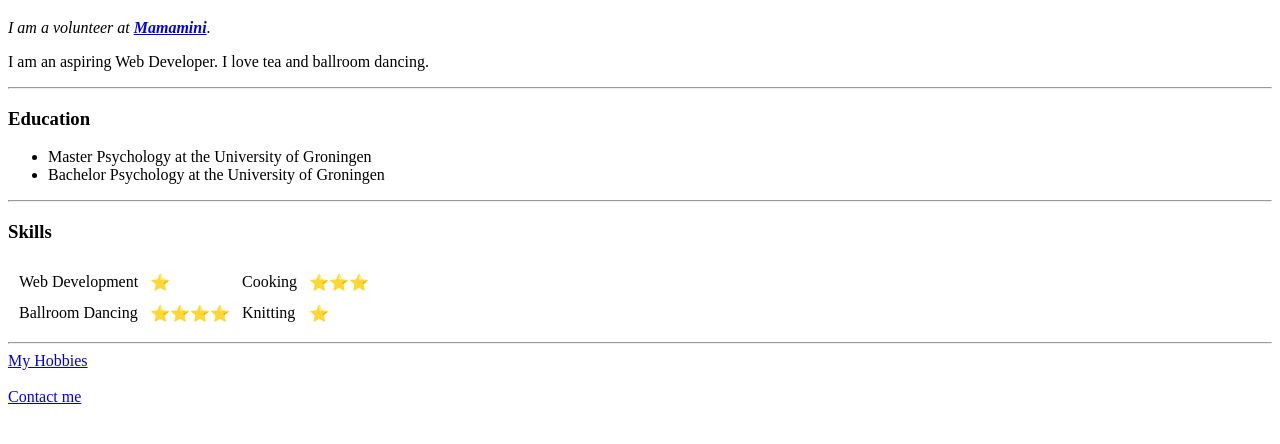
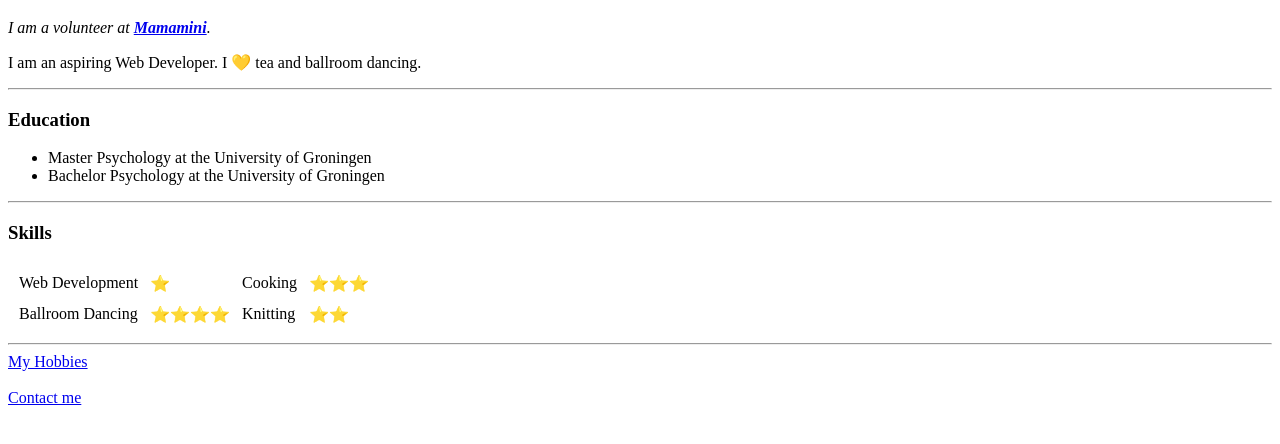
Before and after one commit to LauraVanImpe/aboutme, a plain HTML site: page index.html in a window 1280 px wide. Shown: the part 322-766 px from the top of the page. Drawn offline with Linux system fonts and the light colour scheme.

Commit message:
Update star system and emoticon

```diff
--- a/index.html
+++ b/index.html
@@ -10,7 +10,7 @@
   <img src="Profile small 2.png" alt="Laura profile picture">
   <h1>Laura Van Impe</h1>
   <p><em>I am a volunteer at <strong><a href="https://www.mamamini.nl/">Mamamini</a></strong>.</em></p>
-  <p>I am an aspiring Web Developer. I love tea and ballroom dancing.</p>
+  <p>I am an aspiring Web Developer. I 💛 tea and ballroom dancing.</p>
   <hr>
 <h3>Education</h3>
 <ul>
@@ -30,7 +30,7 @@
     <td>Ballroom Dancing</td>
     <td>⭐️⭐️⭐️⭐️</td>
     <td>Knitting</td>
-    <td>⭐️</td>
+    <td>⭐️⭐️</td>
   </tr>
 </table>
 <hr>
```
